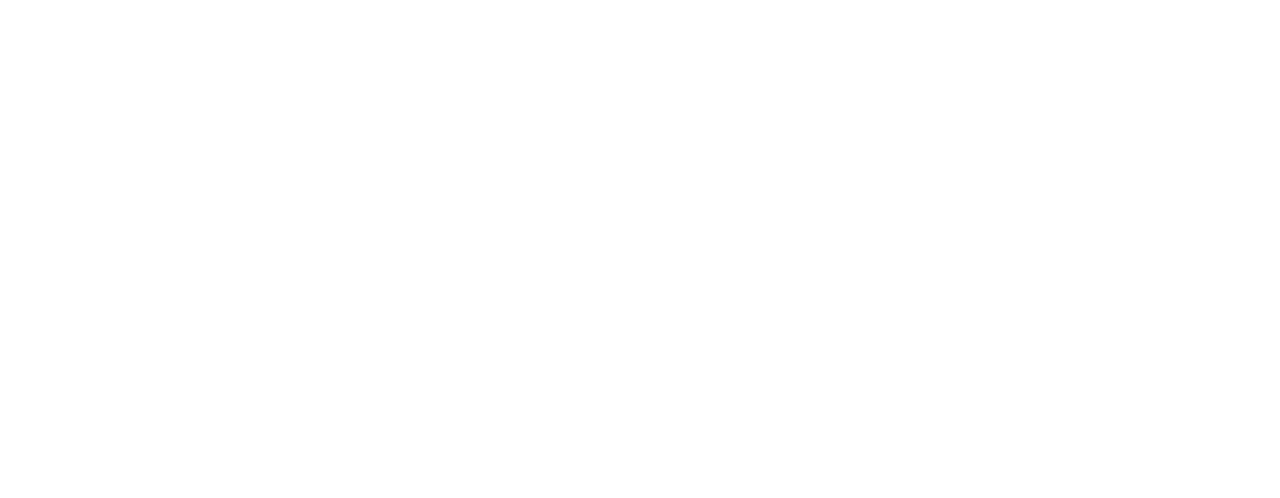
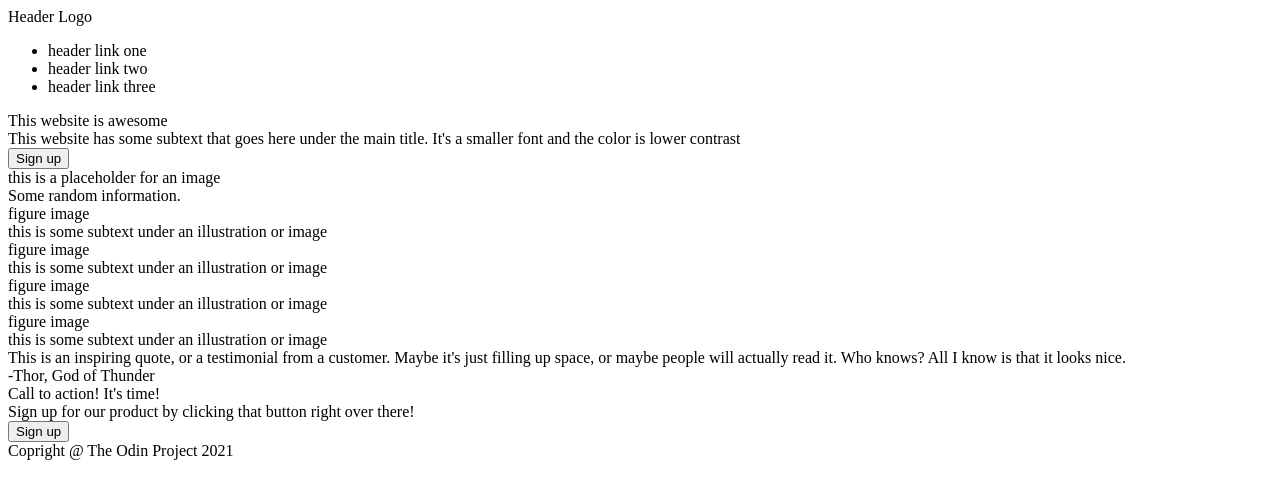
Before and after one commit to ShaunJX/landing-page, a plain HTML site: page index.html in a window 1280 px wide. Drawn offline with Linux system fonts and the light colour scheme.

Commit message:
Create website structure

```diff
--- a/index.html
+++ b/index.html
@@ -7,6 +7,61 @@
     <title>Landing Page</title>
 </head>
 <body>
+    <div class="header">
+        <div class="left-header">Header Logo</div>
+        <ul>
+            <li><a>header link one</a></li>
+            <li><a>header link two</a></li>
+            <li><a>header link three</a></li>
+        </ul>
+    </div>
+    <div class="section-one">
+        <div class="left">
+            <div class="text">This website is awesome</div>
+            <div class="subtext">This website has some subtext that goes here under the main title. It's a smaller font and the color is lower contrast</div>
+            <button class="full-blue-button">Sign up</button>
+        </div>
+        <div class="image">this is a placeholder for an image</div>
+    </div>
+    <div class="section-two">
+        <div class="text">Some random information.</div>
+        <div class="figures">
+            <div class="figure">
+                <div class="fig-img">figure image</div>
+                <div class="subtext">this is some subtext under an illustration or image</div>
+            </div>
+            <div class="figure">
+                <div class="fig-img">figure image</div>
+                <div class="subtext">this is some subtext under an illustration or image</div>
+            </div>
+            <div class="figure">
+                <div class="fig-img">figure image</div>
+                <div class="subtext">this is some subtext under an illustration or image</div>
+            </div>
+            <div class="figure">
+                <div class="fig-img">figure image</div>
+                <div class="subtext">this is some subtext under an illustration or image</div>
+            </div>
+        </div>
+    </div>
+    <div class="section-three">
+        <div class="quote">
+            This is an inspiring quote, or a testimonial from a customer. Maybe it's just filling up space, or maybe people will actually read it. Who knows? All I know is that it looks nice.
+        </div>
+        <div class="quoted">-Thor, God of Thunder</div>
+    </div>
+    <div class="section-four">
+        <div class="blue-container">
+            <div class="left">
+                <div class="text">Call to action! It's time!</div>
+                <div class="subtext">Sign up for our product by clicking that button right over there!</div>
+            </div>
+            <button class="transparent-button">Sign up</button>
+        </div>
+    </div>
+    <div class="footer">
+        Copright @ The Odin Project 2021
+    </div>
 
 </body>
 </html>
```
